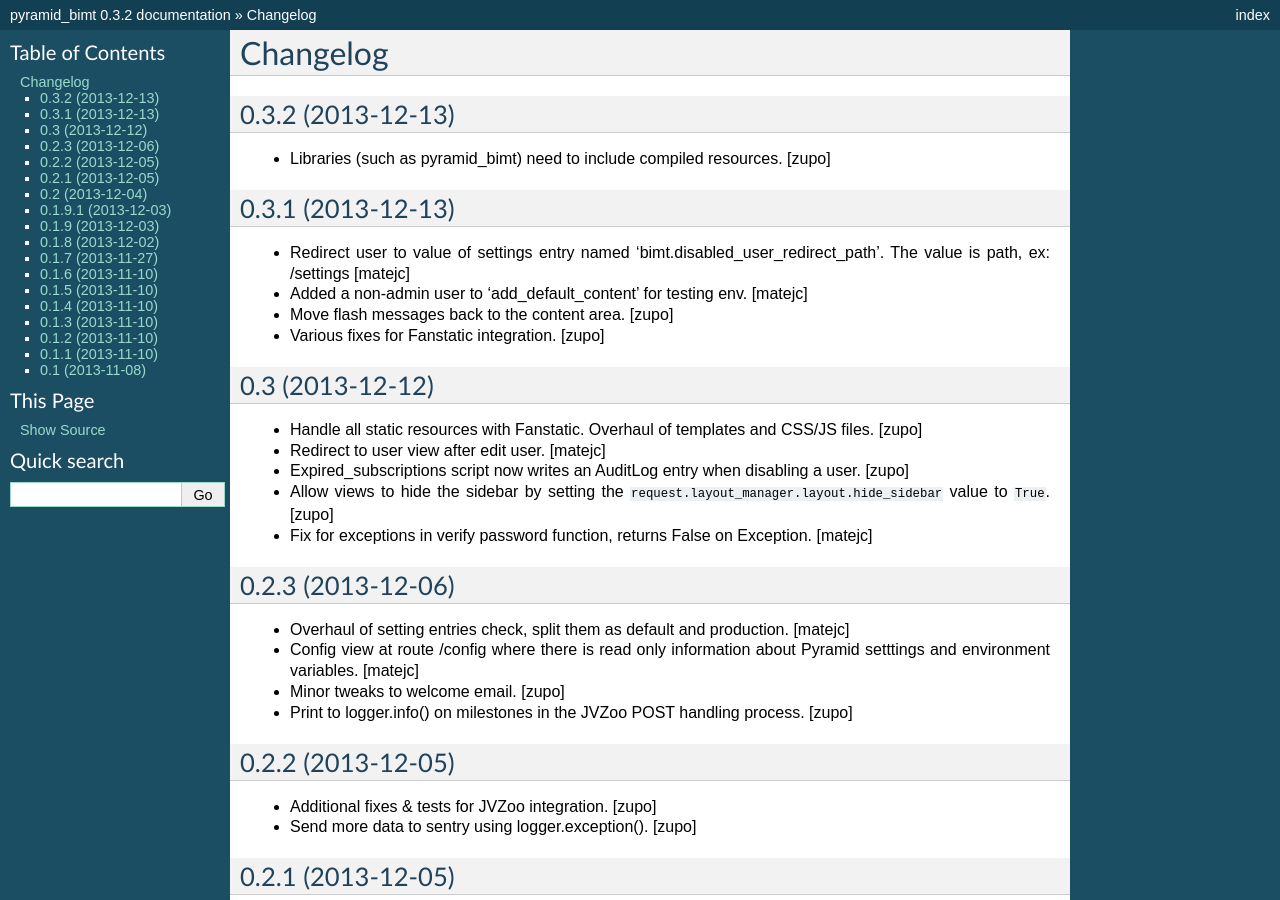
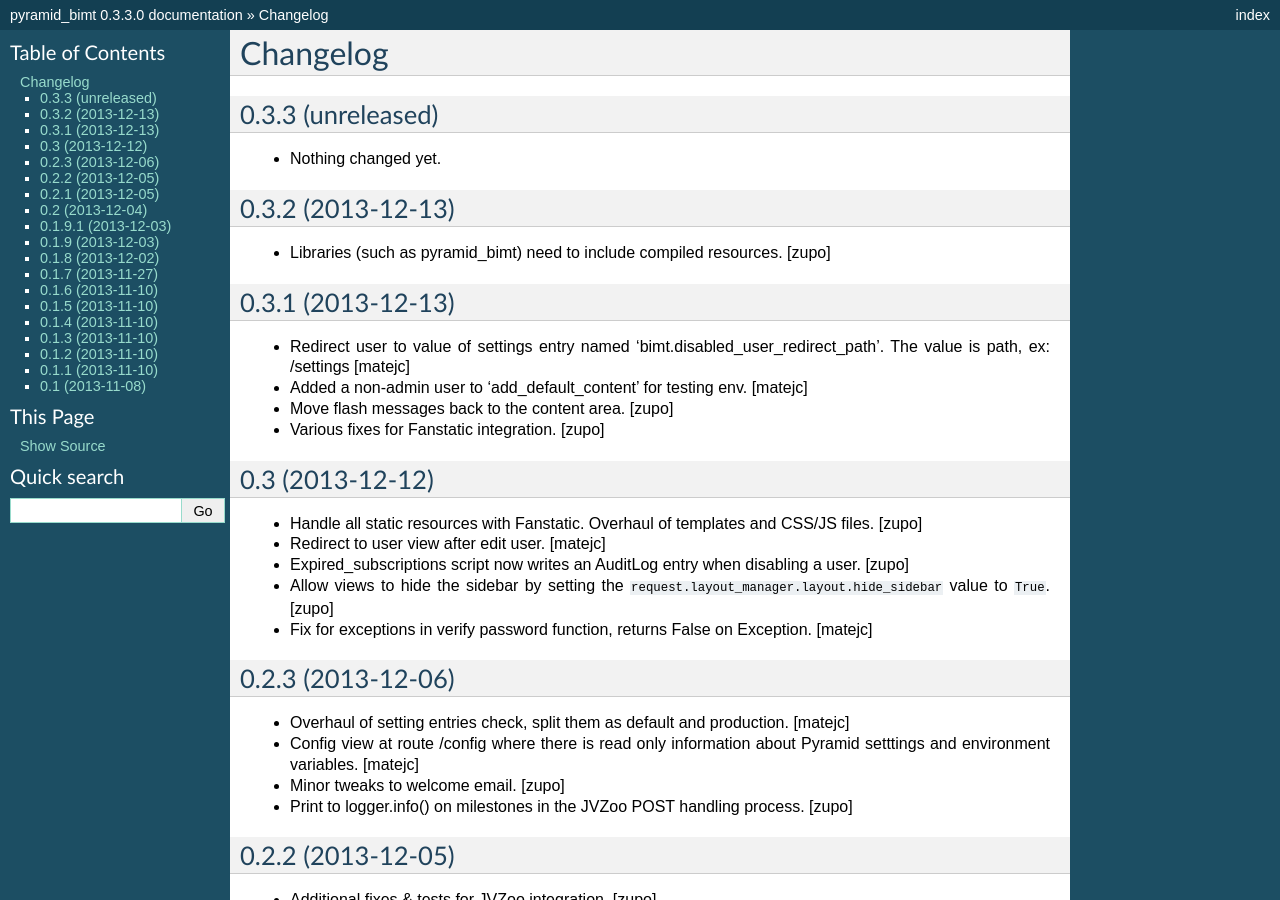
Before and after one commit to persho/pyramid_bimt, a Sphinx documentation site: the page built from docs/CHANGELOG.rst, in a window 1280 px wide and 900 px high. Built offline with Sphinx 7.4.7, drawn with Linux system fonts in a browser that asks for light colours; some of the changed text lies outside the part shown.

Commit message:
Back to development: 0.3.3

```diff
--- a/docs/CHANGELOG.rst
+++ b/docs/CHANGELOG.rst
@@ -2,6 +2,12 @@
 
 Changelog
 =========
+
+
+0.3.3 (unreleased)
+------------------
+
+- Nothing changed yet.
 
 
 0.3.2 (2013-12-13)
--- a/setup.py
+++ b/setup.py
@@ -18,7 +18,7 @@
 
 setup(
     name='pyramid_bimt',
-    version='0.3.2',
+    version='0.3.3.dev0',
     description='Base package for BIMT apps.',
     long_description=long_description,
     classifiers=[
```
